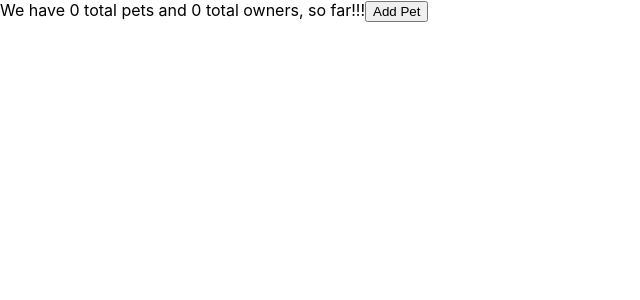
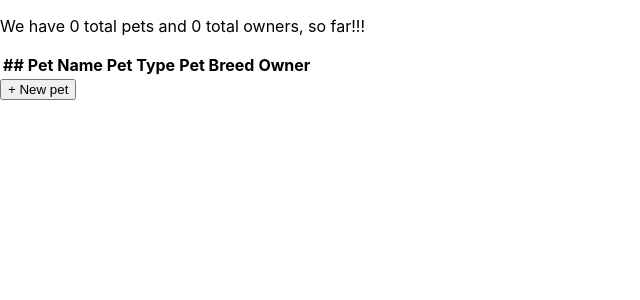
Before and after one commit to Ali-consciousroad/PetOwnerStore, a React (Create React App) app in the folder crud-pet-store/: page / in a window 1280 px wide. Shown: the top 300 px of the page, without its empty margins (0-640 px from the left). Built offline with nearby package versions, Linux system fonts and the light colour scheme.

Commit message:
Create a list of items, the update and delete pet handler functions

```diff
--- a/crud-pet-store/src/components/PetList.jsx
+++ b/crud-pet-store/src/components/PetList.jsx
@@ -1,5 +1,6 @@
 import React from "react";
 import { observer } from "mobx-react-lite";
+
 
 function PetList({ store }) {
   // Event handler to add a new pet
@@ -12,10 +13,66 @@ function PetList({ store }) {
     const pet = store.createPet({ id: Date.now(), name, type, breed });
     store.assignOwnerToPet(ownerId, pet?.id);
   };
+
+  const handleUpdatePet = (pet) => {
+    pet.name = prompt("Name of the pet", pet.name);
+    pet.type = prompt("Type of the pet", pet.type);
+    pet.breed = prompt("Breed of the pet", pet.breed);
+    const ownerId = prompt("Owner's Id of the pet", pet.owner?.id);
+    store.updatePet(pet.id, pet);
+    if (ownerId !== pet.owner?.id) {
+      store.assignOwnerToPet(ownerId, pet.id);
+    }
+  };
+
+  const handleDeletePet = (pet) => {
+    store.deletePet(pet.id);
+  };
+
   return (
     <div>
-      {store.storeDetails}
-      <button onClick={handleAddPet}>Add Pet</button>
+      <p>{store.storeDetails}</p>
+      <table>
+        <thead>
+          <tr>
+            <th>##</th>
+            <th>Pet Name</th>
+            <th>Pet Type</th>
+            <th>Pet Breed</th>
+            <th>Owner</th>
+            <th></th>
+          </tr>
+        </thead>
+        <tbody>
+          {store.pets.map((pet) => {
+            return (
+              <tr key={pet.id}>
+                <td>{pet.id}</td>
+                <td>{pet.name}</td>
+                <td>{pet.type}</td>
+                <td>{pet.breed}</td>
+                <td>
+                  {pet.owner
+                    ? `${pet.owner?.firstName} ${pet.owner?.lastName}`
+                    : "---"}
+                </td>
+                <td>
+                  <button
+                    onClick={() => handleDeletePet(pet)}
+                    style={{ marginRight: "1rem" }}
+                  >
+                    Delete {pet.name}
+                  </button>
+                  <button onClick={() => handleUpdatePet(pet)}>
+                    Update {pet.name}
+                  </button>
+                </td>
+              </tr>
+            );
+          })}
+        </tbody>
+      </table>
+      <button onClick={handleAddPet}>+ New pet</button>
     </div>
   );
 }
```
